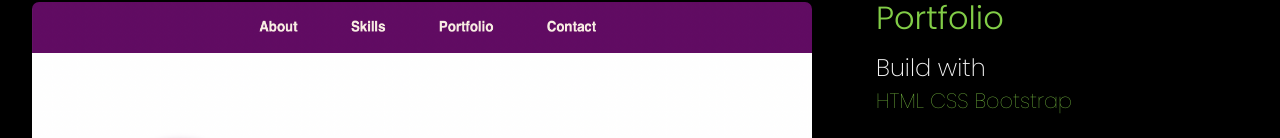
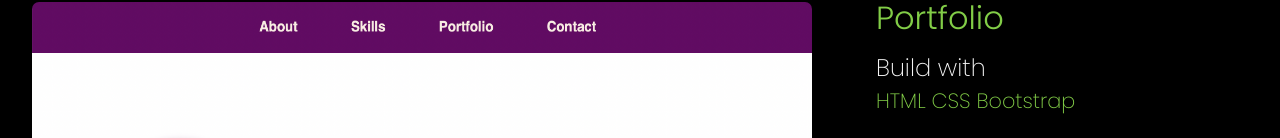
Before and after one commit to NDraganov/nedyalko-draganov, a Next.js app: page /portfolio in a window 1280 px wide. Shown: the part 342-480 px from the top of the page. Built offline with nearby package versions, Linux system fonts and the light colour scheme.

Commit message:
Add missed class for technologies selector

```diff
--- a/components/portfolio-page/project-item.module.css
+++ b/components/portfolio-page/project-item.module.css
@@ -32,7 +32,7 @@
   font-size: 1.3rem;
   font-weight: 100;
 }
-.project .technologies {
+.project .description .technologies {
   color: var(--dark-green);
   font-weight: 200;
 }
```
